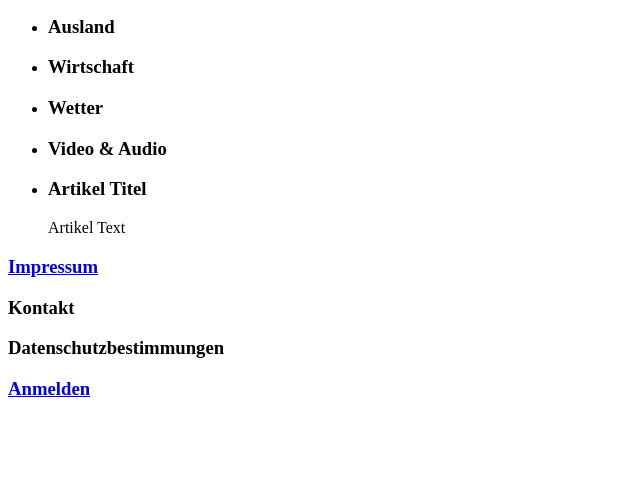
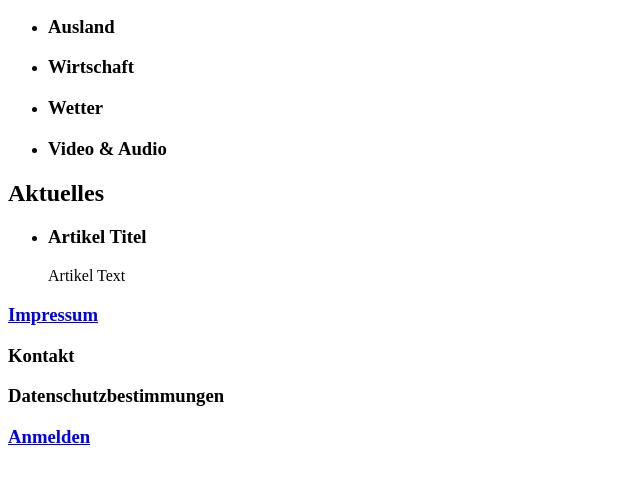
Before and after one commit to ChristianArning/GIS-Praktikum-News_Portal, a plain HTML site: page index.html in a window 1280 px wide. Shown: the part 152-636 px from the top of the page, without its empty margins (0-640 px from the left). Drawn offline with Linux system fonts and the light colour scheme.

Commit message:
Titel für Artikel

```diff
--- a/index.html
+++ b/index.html
@@ -31,6 +31,7 @@
     </header>
 
     <div>
+        <h2>Aktuelles</h2>
         <ul>
             <li>
                 <div>
```
